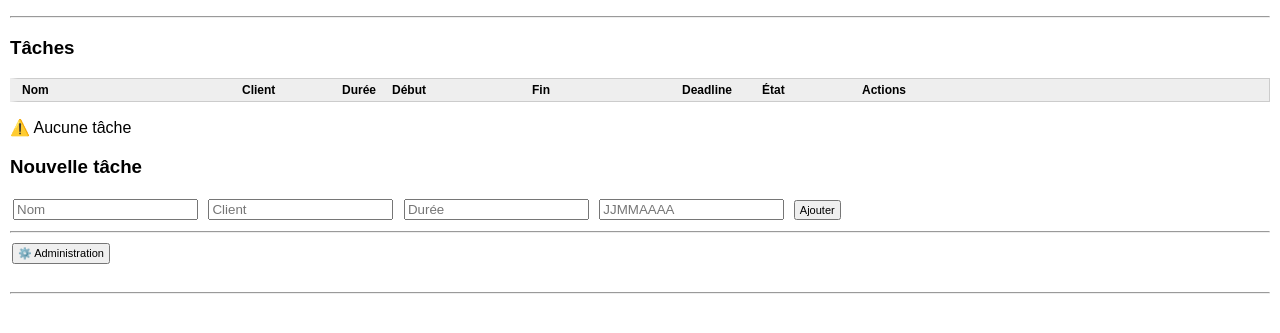
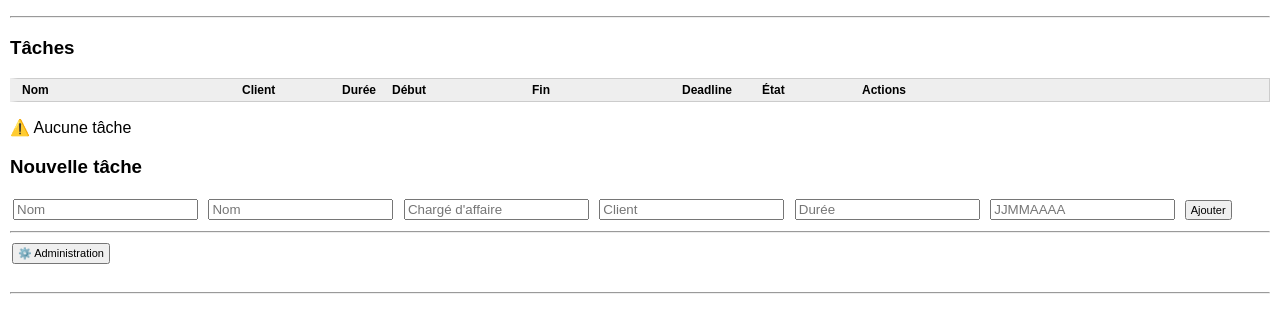
Before and after one commit to Damien76680/Planningweb, a Flask app: page / in a window 1280 px wide. Shown: the part 248-581 px from the top of the page. Run offline with Flask 3, Linux system fonts and the light colour scheme; data that the repository does not hold is empty.

Commit message:
Add input fields for task details in index.html

```diff
--- a/templates/index.html
+++ b/templates/index.html
@@ -155,6 +155,8 @@ style="
 
 <h3>Nouvelle tâche</h3>
   <input id="nom" placeholder="Nom">
+  <input id="nom" placeholder="Nom">
+  <input id="charge_affaire" placeholder="Chargé d'affaire">
   <input id="client" placeholder="Client">
   <input id="duree" placeholder="Durée">
   <input id="deadline" placeholder="JJMMAAAA">
```
